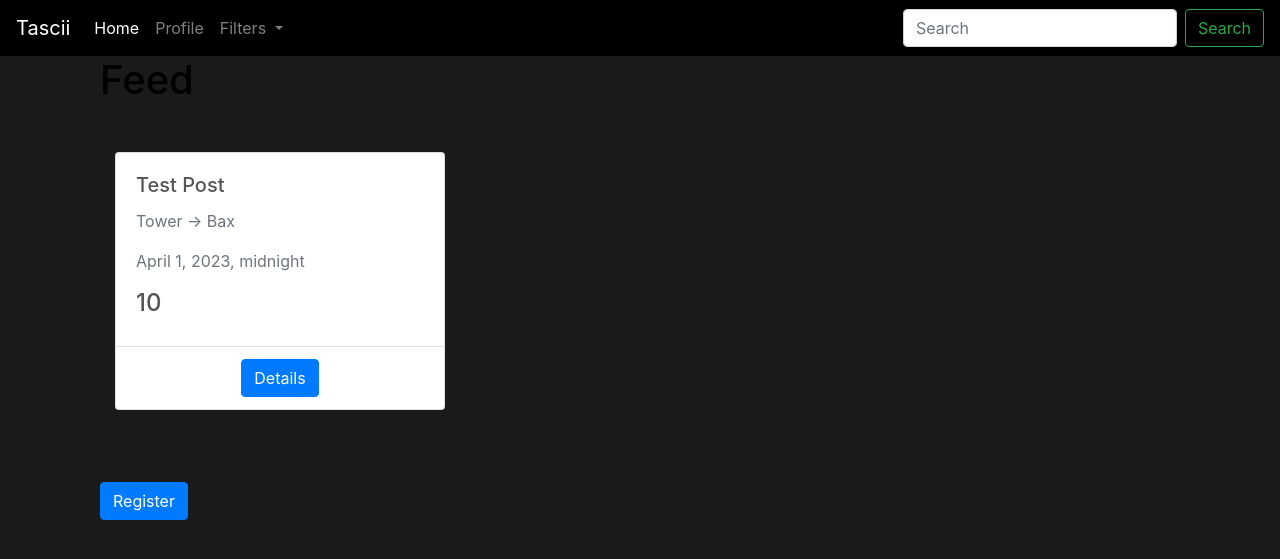
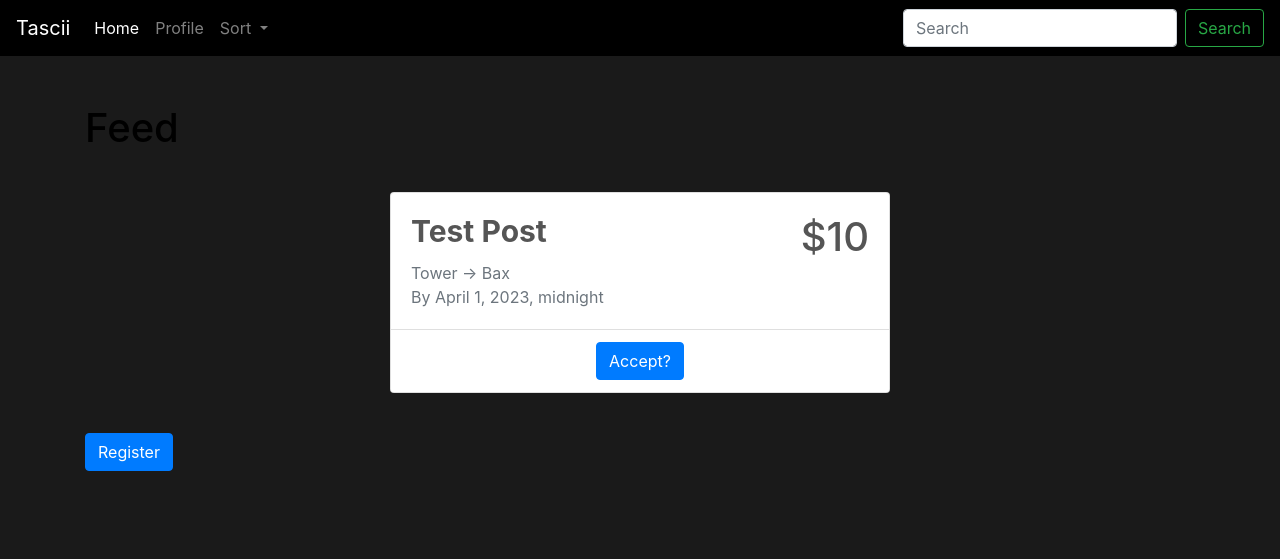
Before and after one commit to alexracape/tascii, a Django app: page / in a window 1280 px wide. Shown: the top 559 px of the page. Run offline with Django 4.2, Linux system fonts and the light colour scheme; data comes from the database, SQL or seed files in the repository; both versions use the stored data as it was after the commit; some libraries are stand-ins or nearby versions.

Commit message:
Linked up nav bar and styled home page a bit

```diff
--- a/feed/models.py
+++ b/feed/models.py
@@ -11,3 +11,4 @@ class Post(models.Model):
     time_estimate = models.DurationField()
     user = models.ForeignKey(User, on_delete=models.CASCADE)
     created_at = models.DateTimeField(auto_now_add=True)
+    status = models.CharField(max_length=20, default='open')
--- a/feed/static/feed/main.css
+++ b/feed/static/feed/main.css
@@ -9,58 +9,25 @@ body {
 }
 
 .post {
-    width: 400px;
-    height: 110px;
-    border-radius: 20px;
-    background-color: white;
-    color: black;
+    width: 500px;
+    color: #555555;
+    margin-top: 40px;
+    margin-bottom: 40px;
   }
 
-  .post-info {
-    font-size: 12px;
+  .card-title {
+    font-size: 30px;
     font-weight: Bold;
   }
 
-  .post-title {
-    position: absolute;
-    top: 10px;
-    left: 20px;
-    font-size: 20px;
-    opacity: 1;
-    text-align: left;
+  .card-price {
+    text-align: right;
+    font-size: 40px;
   }
 
-  .post-price {
-    width: 100px;
-    border-radius: 10px;
-    border: 4px solid black;
-    position: absolute;
-    top: 17px;
-    left: 25px;
-    font-size: 55px;
-    font-weight: bold;
-    opacity: 1;
-    text-align: center;
-  }
-
-  .post-location {
-    width: 138px;
-    color: rgba(0,0,0,1);
-    position: absolute;
-    top: 50px;
-    left: 20px;
-    opacity: 1;
-    text-align: left;
-  }
-
-  .post-expiration {
-    width: 138px;
-    color: rgba(0,0,0,1);
-    position: absolute;
-    top: 62px;
-    left: 20px;
-    opacity: 1;
-    text-align: left;
+  .card-text {
+    font-size: 16px;
+    margin-bottom: 0px;
   }
 
   .accept {
--- a/feed/templates/feed.html
+++ b/feed/templates/feed.html
@@ -1,29 +1,32 @@
 {% extends "base.html" %}
-{% load static %}
-
 {% block page_content %}
 
 <h1>Feed</h1>
 
-<div class="container my-5">
-  <div class="row">
+<div class="col">
 {% for post in posts %}
-      <div class="col-md-4 mb-4">
+    <div class="post col-mb-4 md-4 mx-auto">
     <div class="card rounded-3">
-          <div class="card-body">
-            <h5 class="card-title" style="color: #555555">{{ post.title }}</h5>
+
+        <div class="card-body row">
+            <div class="col">
+                <h5 class="card-title">{{ post.title }}</h5>
                 <p class="card-text text-muted">{{ post.start_loc }} &rarr; {{ post.end_loc }}</p>
-            <p class="card-text text-muted">{{ post.expiration_date }}</p>
-            <h4 class="card-price" style="color: #555555">{{ post.price }}</h4>
+                <p class="card-text text-muted">By {{ post.expiration_date }}</p>
             </div>
+
+            <div class="col">
+                <h4 class="card-price">${{ post.price }}</h4>
+            </div>
+        </div>
+
         <div class="card-footer bg-white text-center">
-            <a href="{% url 'post_details' post.pk %}" class="btn btn-primary">Details</a>
+        <a href="{% url 'post_details' post.pk %}" class="btn btn-primary">Accept?</a>
         </div>
     </div>
     </div>
 {% endfor %}
 </div>
-</div>
 
 <a class="btn btn-primary" href="{% url 'register' %}">Register</a>
 
--- /dev/null
+++ b/feed/templates/profile.html
@@ -0,0 +1,6 @@
+{% extends "base.html" %}
+{% block page_content %}
+
+<h1>Profile</h1>
+
+{% endblock %}
--- a/feed/urls.py
+++ b/feed/urls.py
@@ -8,4 +8,5 @@ urlpatterns = [
     path("register/", views.register_request, name="register"),
     path("login/", views.login_request, name="login"),
     path('post/accept/<int:pk>/', views.post_accept, name='post_accept'),
+    path('profile/', views.profile, name='profile'),
 ]
--- a/feed/views.py
+++ b/feed/views.py
@@ -14,6 +14,14 @@ def feed(request):
     }
 
     return render(request, 'feed.html', context)
+
+
+# View to render profile page
+def profile(request):
+    context = {
+        'user': request.user  # This is the currently logged in user hopefully
+    }
+    return render(request, 'profile.html', context)
 
 
 # View to handle accepting a post
--- a/tascii_prototype/templates/base.html
+++ b/tascii_prototype/templates/base.html
@@ -18,7 +18,7 @@
 
     <!-- Nav Bar -->
     <nav class="navbar navbar-expand-lg navbar-dark navbar">
-      <a class="navbar-brand" href="#">Tascii</a>
+      <a class="navbar-brand" href="{% url 'feed' %}">Tascii</a>
       <button class="navbar-toggler" type="button" data-toggle="collapse" data-target="#navbarSupportedContent" aria-controls="navbarSupportedContent" aria-expanded="false" aria-label="Toggle navigation">
         <span class="navbar-toggler-icon"></span>
       </button>
@@ -26,20 +26,20 @@
       <div class="collapse navbar-collapse" id="navbarSupportedContent">
         <ul class="navbar-nav mr-auto">
           <li class="nav-item active">
-            <a class="nav-link" href="#">Home <span class="sr-only">(current)</span></a>
+            <a class="nav-link" href="{% url 'feed' %}">Home <span class="sr-only">(current)</span></a>
           </li>
           <li class="nav-item">
-            <a class="nav-link" href="#">Profile</a>
+            <a class="nav-link" href="{% url 'profile' %}">Profile</a>
           </li>
           <li class="nav-item dropdown">
             <a class="nav-link dropdown-toggle" href="#" id="navbarDropdown" role="button" data-toggle="dropdown" aria-haspopup="true" aria-expanded="false">
-              Filters
+              Sort
             </a>
             <div class="dropdown-menu" aria-labelledby="navbarDropdown">
-              <a class="dropdown-item" href="#">Action</a>
-              <a class="dropdown-item" href="#">Another action</a>
+              <a class="dropdown-item" href="#">Most Recent</a>
+              <a class="dropdown-item" href="#">Highest Payout</a>
               <div class="dropdown-divider"></div>
-              <a class="dropdown-item" href="#">Something else here</a>
+              <a class="dropdown-item" href="#">All</a>
             </div>
           </li>
         </ul>
@@ -52,10 +52,8 @@
 
 
     <!-- Page Content -->
-    <div class="container">
-      <div class="col justify-content-center">
+    <div class="container my-5">
         {% block page_content %}{% endblock %}
-      </div>
     </div>
 
 
```
Also changed, not shown: static/feed/main.css (+29 -35 lines), db.sqlite3, feed/migrations/0004_post_status.py (added). Lines whose indentation alone changed are shown as unchanged.
